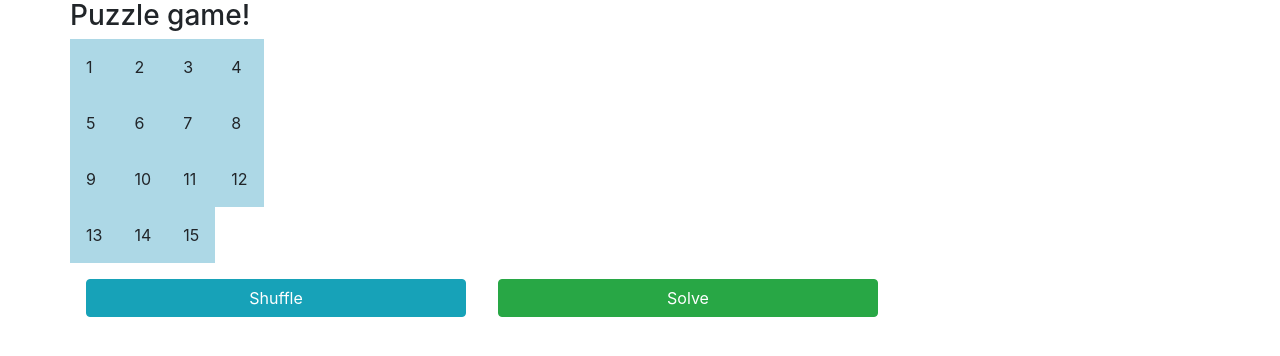
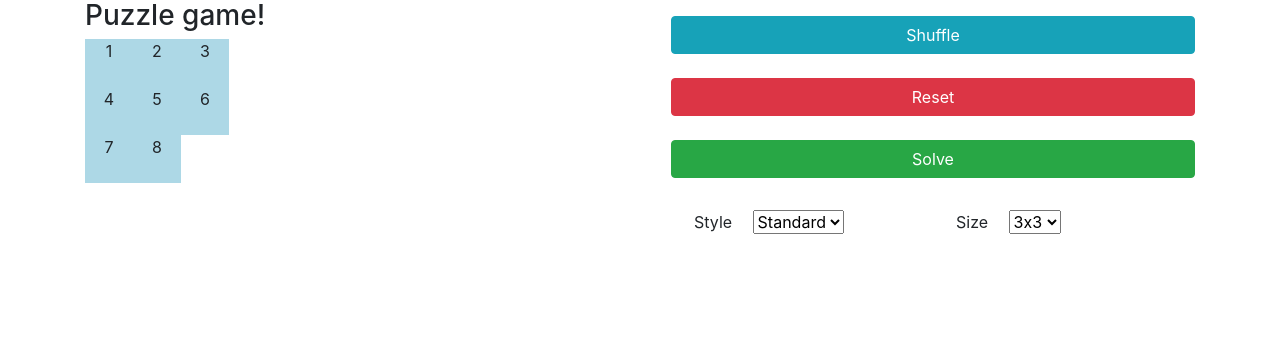
Before and after one commit to dmarcuse/TilePuzzle, a website with bundled scripts: page dist/index.html in a window 1280 px wide. Built offline with nearby package versions, Linux system fonts and the light colour scheme.

Commit message:
Add options, reset button

```diff
--- a/ts/HTMLPuzzle.ts
+++ b/ts/HTMLPuzzle.ts
@@ -2,7 +2,7 @@ import {Moves, Point, Puzzle} from "Puzzle";
 import _ from "lodash";
 
 export class HTMLPuzzle extends Puzzle {
-	protected tbl: Element;
+	public readonly tbl: Element;
 	protected inputLocked = false;
 
 	public constructor(tbl: Element, a: number[] | number) {
@@ -36,41 +36,45 @@ export class HTMLPuzzle extends Puzzle {
 		};
 	}
 
+	protected generateCellText(t: number) {
+		return t.toString();
+	}
+
 	protected generateCell(p: Point) {
 		let t = this.tileAt({x: p.x, y: p.y});
-		let td = document.createElement("td");
-		td.className = "puzzle-cell";
+		let cell = document.createElement("div");
+		cell.className = "puzzle-cell";
 
+		cell.innerHTML = this.generateCellText(t);
 		if (t != 0) {
-			td.className += " puzzle-cell-nonempty";
-			td.innerHTML = "" + t;
+			cell.className += " puzzle-cell-nonempty";
 		} else {
-			td.className += " puzzle-cell-empty"
+			cell.className += " puzzle-cell-empty";
 		}
 
-		td.addEventListener("click", this.generateListener(p));
+		cell.addEventListener("click", this.generateListener(p));
 
-		return td;
+		return cell;
 	}
 
 	public renderTable() {
 		this.clearTable();
 
 		for (let y = 0; y < this.size; y++) {
-			let tr = document.createElement("tr");
-			tr.className = "puzzle-row";
+			let row = document.createElement("div");
+			row.className = "puzzle-row";
 
 			for (let x = 0; x < this.size; x++) {
-				tr.appendChild(this.generateCell({x: x, y: y}));
+				row.appendChild(this.generateCell({x: x, y: y}));
 			}
 
-			this.tbl.appendChild(tr);
+			this.tbl.appendChild(row);
 		}
 	}
 
 	public cellAt(p: Point) {
 		this.checkBounds(p);
-		return this.tbl.querySelectorAll("tr")[p.y].querySelectorAll("td")[p.x];
+		return this.tbl.querySelectorAll(".puzzle-row")[p.y].querySelectorAll(".puzzle-cell")[p.x];
 	}
 
 	public updateCell(p: Point) {
--- a/ts/Main.ts
+++ b/ts/Main.ts
@@ -1,8 +1,31 @@
+import {Moves} from "Puzzle";
 import {HTMLPuzzle} from "HTMLPuzzle";
-import {Moves} from "Puzzle";
+import {RomanPuzzle} from "RomanPuzzle";
+
+function newPuzzle(tbl: Element): HTMLPuzzle {
+	let styleSelector = document.querySelector("#style") as HTMLSelectElement;
+	let style = styleSelector.options[styleSelector.selectedIndex].value;
+
+
+	let sizeSelector = document.querySelector("#size") as HTMLSelectElement;
+	let size = parseInt(sizeSelector.options[sizeSelector.selectedIndex].value);
+
+	let p: HTMLPuzzle;
+	switch (style) {
+		case "roman":
+			p = new RomanPuzzle(tbl, size);
+			break;
+		case "standard":
+		default:
+			p = new HTMLPuzzle(tbl, size);
+			break;
+	}
+
+	return p;
+}
 
 document.addEventListener("DOMContentLoaded", () => {
-	let p = new HTMLPuzzle(document.querySelector("table#puzzle"), 4);
+	let p = newPuzzle(document.querySelector("div#puzzle"));
 	p.renderTable();
 
 	document.querySelector("#shufflebtn").addEventListener("click", () => p.shuffle(50));
@@ -23,4 +46,13 @@ document.addEventListener("DOMContentLoaded", () => {
 				break;
 		}
 	});
+
+	function reset() {
+		p = newPuzzle(p.tbl);
+		p.renderTable();
+	}
+
+	document.querySelector("#resetbtn").addEventListener("click", reset);
+	document.querySelector("#style").addEventListener("change", reset);
+	document.querySelector("#size").addEventListener("change", reset);
 });
--- a/ts/Puzzle.ts
+++ b/ts/Puzzle.ts
@@ -4,8 +4,8 @@ import _ from "lodash";
  * Represents a square sliding tile puzzle of variable size
  */
 export class Puzzle {
-	public tiles: number[];
-	public size: number;
+	public readonly tiles: number[];
+	public readonly size: number;
 
 	public get sizesq(): number {
 		return this.size * this.size;
--- /dev/null
+++ b/ts/RomanPuzzle.ts
@@ -0,0 +1,28 @@
+import {HTMLPuzzle} from "HTMLPuzzle";
+
+const numerals: [number, string][] = [
+	[10,    "X"],
+	[9,     "IX"],
+	[5,     "V"],
+	[4,     "IV"],
+	[1,     "I"]
+];
+
+function getRomanNumeral(n: number): string {
+	let out = "";
+
+	for (let tuple of numerals) {
+		while (n >= tuple[0]) {
+			n -= tuple[0];
+			out += tuple[1];
+		}
+	}
+
+	return out;
+}
+
+export class RomanPuzzle extends HTMLPuzzle {
+	generateCellText(t: number): string {
+		return getRomanNumeral(t);
+	}
+}
```
Also changed, not shown: dist/css/index.css, dist/index.html.
